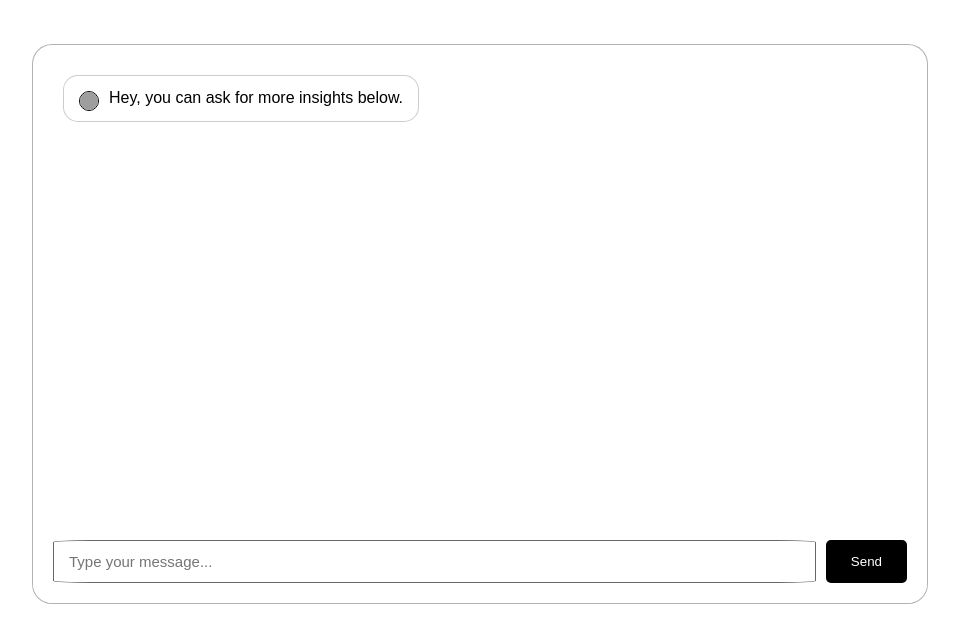
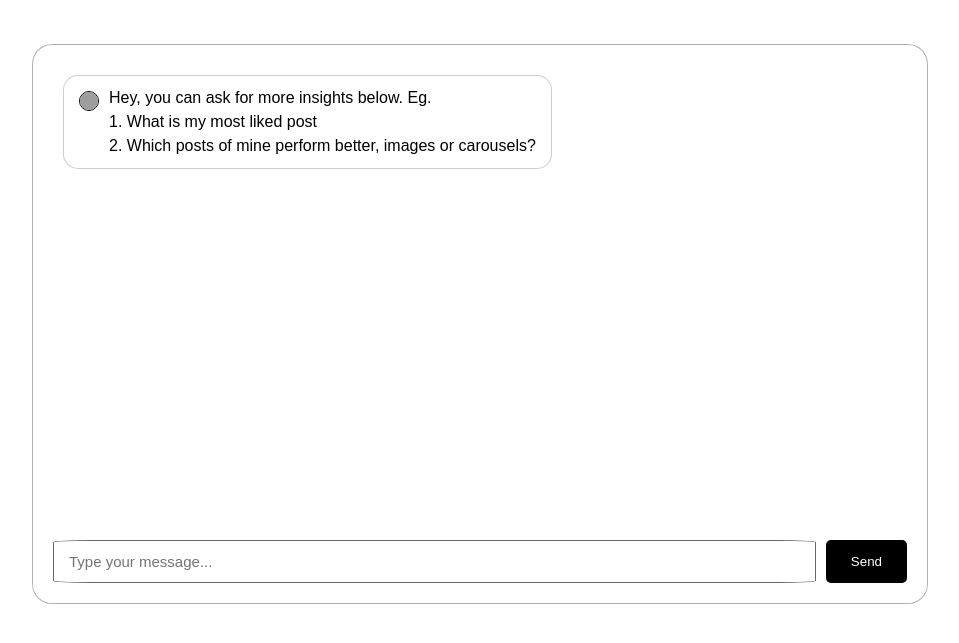
Before and after one commit to vetradev/level-supermind-hackathon, a website: page chatbot.html in a window 1280 px wide. Shown: the part 131-774 px from the top of the page, without its empty margins (160-1119 px from the left). Drawn offline with Linux system fonts and the light colour scheme; grey boxes are pictures that could not be loaded.

Commit message:
Updated Greeting Message

```diff
--- a/chatbot.html
+++ b/chatbot.html
@@ -14,7 +14,9 @@
         <!-- Initial Bot message -->
         <div class="message bot-message">
           <img src="https://cdn.cosmos.so/597fcf16-bfa9-4b76-bad3-8a0726e4abd5?format=jpeg" alt="" class="profile-image">
-          Hey, you can ask for more insights below.
+          Hey, you can ask for more insights below. Eg. <br>
+          1. What is my most liked post <br>
+          2. Which posts of mine perform better, images or carousels?
         </div>
       </div>
       <div class="loading" id="loading" style="display: none;">Vetra is thinking</div>
```
